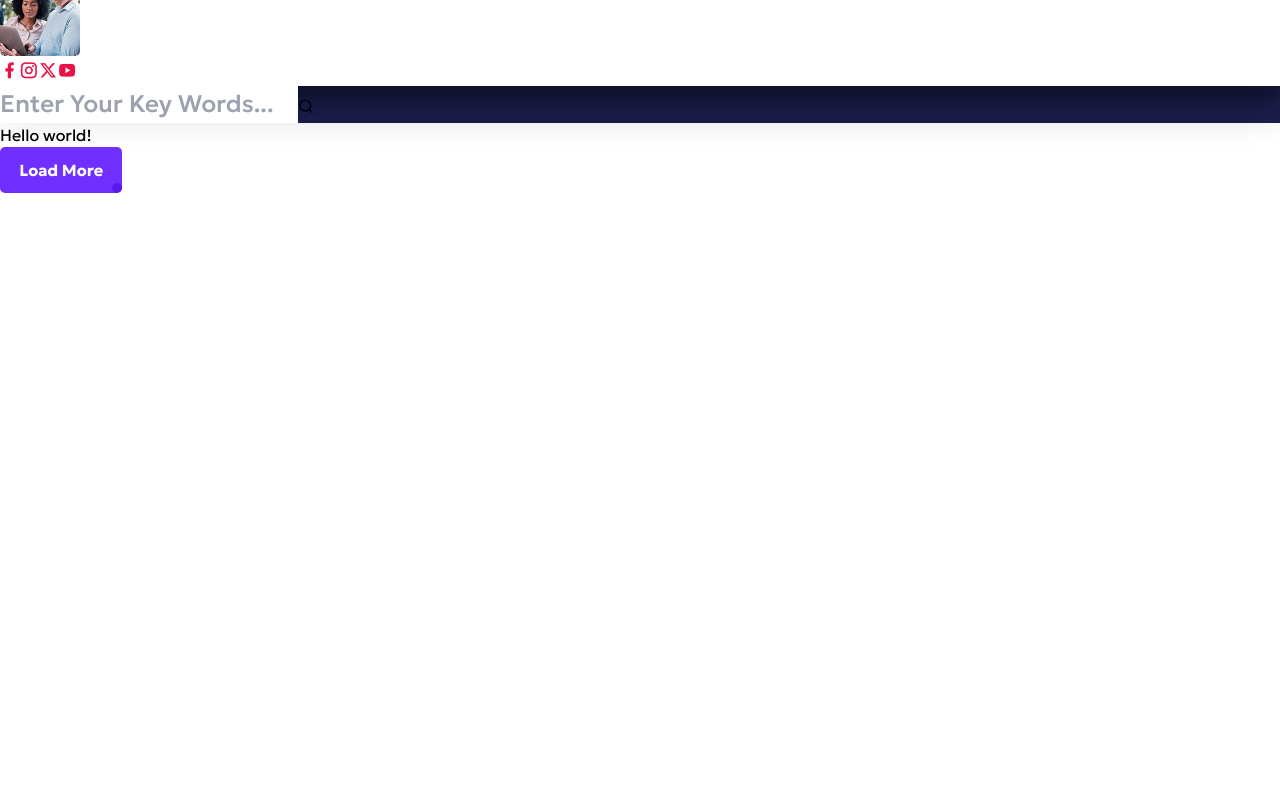
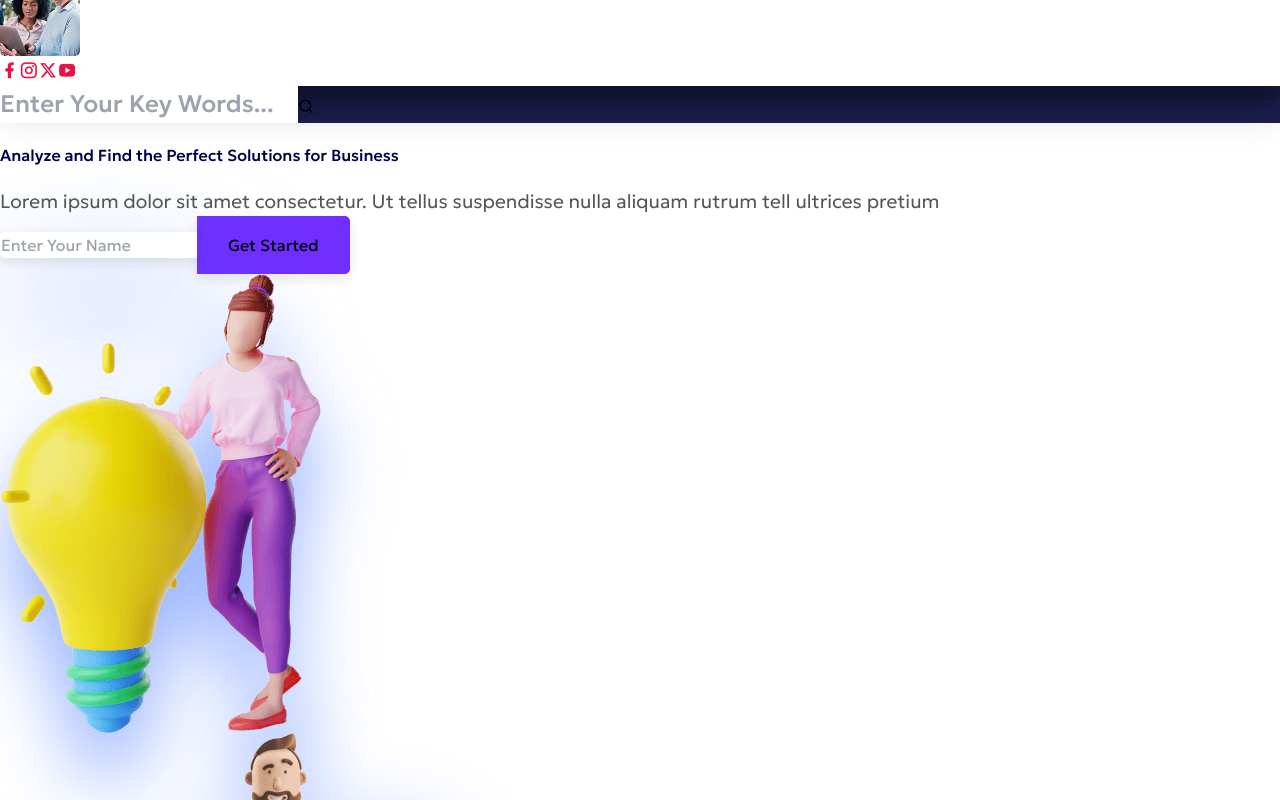
Before and after one commit to adhikariprayag/deaxautt, a React (Vite) app: page / in a window 1280 px wide. Shown: the part 880-1680 px from the top of the page. Before the commit the page ends 1073 px from the top, so only its background shows below. Built offline with nearby package versions, Linux system fonts and the light colour scheme.

Commit message:
Homepage Addition: Hero Section Complete

```diff
--- a/src/App.jsx
+++ b/src/App.jsx
@@ -1,17 +1,26 @@
 import React from 'react'
-import Button from './components/Button'
-import { BrowserRouter } from 'react-router-dom'
+import { BrowserRouter, Route, Routes } from 'react-router-dom'
+
+//IMPORTING COMPONENTS
 import Navbar from './components/Navbar'
+import Gtt from './components/Gtt'
+
+//IMPORTING PAGES
+import Home from './pages/Home'
+import Services from './pages/Services'
 
 function App() {
   return (
     <>
       <BrowserRouter>
-      <Navbar/>
-        <h1 className="text-3xl font-bold underline">
-          Hello world!
-        </h1>
-        <Button cta="Load More" style="sky" link='/' />
+        <Navbar />
+
+        <Routes>
+          <Route path='/' element={<Home/>}/>
+          <Route path='/services' element={<Services/>}/>
+        </Routes>
+
+        <Gtt />
       </BrowserRouter>
     </>
   )
--- a/src/components/Button.jsx
+++ b/src/components/Button.jsx
@@ -1,6 +1,7 @@
 import React from 'react'
+import { Link } from 'react-router-dom';
+
 import '../scss/main.scss'
-import { Link } from 'react-router-dom';
 
 
 function Button(props) {
@@ -15,3 +16,6 @@ function Button(props) {
 }
 
 export default Button
+
+//USAGE EXAMPLE
+{/* <Button cta="Load More" style="sky" link='/' /> */}
--- /dev/null
+++ b/src/components/Gtt.jsx
@@ -0,0 +1,38 @@
+import React, { useEffect, useState } from 'react'
+
+import '../scss/main.scss'
+
+function Gtt() {
+
+    //Handeling Go to top button
+    const [gttBtn, setgttbtn] = useState(false);
+
+    useEffect(() => {
+        window.addEventListener("scroll", () => {
+            if(window.scrollY > 100) {
+                setgttbtn(true)
+            } else {
+                setgttbtn(false)
+            }
+        })
+    }, [])
+
+    const scrollUp = () => {
+        window.scrollTo({
+            top: 0,
+            behavior: "smooth"
+        })
+    }
+
+    return (
+        <>
+        {gttBtn &&(
+            <div className='gtt-btn cursor-pointer animate__animated animate__jackInTheBox' onClick={scrollUp}>
+                <i className="ri-arrow-up-s-line text-2xl"></i>
+            </div>
+        )}
+        </>
+    )
+}
+
+export default Gtt
--- a/src/components/Navbar.jsx
+++ b/src/components/Navbar.jsx
@@ -72,9 +72,9 @@ function Navbar() {
             </nav>
 
             {/* SIDE MENU */}
-            <div className={`navbar-offcanvas h-[100dvh] sm:w-[50%] md:w-[30%] w-[90%] fixed top-0 right-0 bg-white z-[50001] animate__animated ${handlemenu} `}>
+            <div className={`navbar-offcanvas h-[100dvh] sm:w-[50%] md:w-[30%] w-[90%] fixed top-0 right-0 bg-white z-[50001] animate__animated animate__fast ${handlemenu} `}>
 
-                <div className='px-4 py-5'>
+                <div className='px-4 py-4'>
                     <div className='offcanvas-top flex justify-between flex-wrap py-8 '>
                         <img src={sideLogo} alt="Logo" />
                         <i className="ri-close-circle-line text-2xl text-gray-500 cursor-pointer" onClick={handle}></i>
@@ -142,7 +142,7 @@ function Navbar() {
             {/* SIDE MENU */}
 
             {/* SEARCH MENU */}
-            <div className={`search-menu-full absolute top-0 left-0 w-full h-full z-[9999] flex items-center justify-center animate__animated ${handlesearch}`}>
+            <div className={`search-menu-full fixed top-0 left-0 w-full h-full z-[9999] flex items-center justify-center animate__animated ${handlesearch}`}>
                 <form action="" className='w-[50%] mx-auto align-middle'>
                     <div className='input-box relative'>
                         <input type="text" name="search" id="search" placeholder='Enter Your Key Words...' className='py-5 w-full bg-transparent' />
--- /dev/null
+++ b/src/pages/Home.jsx
@@ -0,0 +1,32 @@
+import React from 'react'
+
+import '../scss/main.scss'
+
+//Importing Images
+import hero2 from '../assets/h2-right-image.png'
+import hero1 from '../assets/h2-left-image.png'
+
+function Home() {
+  return (
+    <>
+        <main className='home py-5'>
+            <div className="container home-container flex flex-col justify-center items-center gap-10 px-10 relative text-center">
+                <h2 className='sm:text-5xl text-2xl text-center sm:w-[65%] w-full'>Analyze and Find the Perfect Solutions for Business</h2>
+                <p className='sm:w-[40%] w-full text-center'>Lorem ipsum dolor sit amet consectetur. Ut tellus suspendisse nulla aliquam rutrum tell ultrices pretium</p>
+
+                <form action="" className='flex flex-wrap sm:flex-nowrap gap-3 sm:gap-0 justify-center'>
+                    <input type="text" name="name" id="name" placeholder='Enter Your Name' className='py-4 px-8 w-full'/>
+                    <button type="submit" className='home-sbtn font-bold text-white'>Get Started</button>
+                </form>
+
+                <div className="home-images">
+                    <img src={hero1} alt="3d illustration" className='img-1 absolute left-0 bottom-[-1px]'/>
+                    <img src={hero2} alt="3d illustration" className='img-2 absolute right-0 hidden lg:block bottom-[-1px]' />
+                </div>
+            </div>
+        </main>
+    </>
+  )
+}
+
+export default Home
--- /dev/null
+++ b/src/pages/Services.jsx
@@ -0,0 +1,9 @@
+import React from 'react'
+
+function Services() {
+  return (
+    <div>Services</div>
+  )
+}
+
+export default Services
--- /dev/null
+++ b/src/scss/_gttbtn.scss
@@ -0,0 +1,17 @@
+/*-----GO TO TOP BUTTON CLASSES-----*/
+
+.gtt-btn{
+    position: fixed;
+    right: 50px;
+    bottom: 15px;
+    padding: 10px;
+    color: #fff;
+    border-radius: 5px;
+    background-color: $dred;
+    box-shadow: rgba(17, 17, 26, 0.1) 0px 8px 24px, rgba(17, 17, 26, 0.1) 0px 16px 56px, rgba(17, 17, 26, 0.1) 0px 24px 80px;
+    @include transition;
+
+    &:hover{
+        filter: invert(20%);
+    }
+}
--- /dev/null
+++ b/src/scss/_home.scss
@@ -0,0 +1,86 @@
+/*-----HOME SCSS-----*/
+
+.home {
+
+    &-container {
+        min-height: 90dvh;
+        border-bottom: 4px solid rgba(189, 189, 189, 0.292);
+
+        h2 {
+            color: $main;
+            font-weight: $semi-bold;
+            line-height: 4rem;
+
+            @media (max-width: 640px) {
+                line-height: 2rem;
+            }
+        }
+
+        p {
+            color: rgb(85, 85, 85);
+            font-size: 1.2rem;
+            font-weight: 300;
+        }
+
+        input {
+            border-radius: 5px 0px 0px 5px;
+            border-bottom: 1px solid #fff ;
+            border-top: 1px solid #fff;
+            border-left: 1px solid #fff;
+            box-shadow: rgba(0, 0, 0, 0.1) 0px 4px 12px;
+            font-weight: $normal;
+            outline: none;
+            @include transition;
+            box-sizing: border-box;
+            filter: drop-shadow(10px 13mm 15mm rgba(66, 115, 252, 0.714));
+
+            @media (max-width:640px) {
+                border-radius: 5px;
+                filter: drop-shadow(10px 13mm 15mm rgba(66, 116, 252, 0.115));
+            }
+        }
+
+        input:focus {
+            border-bottom: 1px solid $sky ;
+            border-top: 1px solid $sky;
+            border-left: 1px solid $sky;
+        }
+
+        .home-sbtn {
+            background-color: $sky;
+            padding: 1rem 30px;
+            border-radius: 0px 5px 5px 0px;
+            box-shadow: rgba(0, 0, 0, 0.1) 0px 4px 12px;
+            border: 1px solid $sky;
+            @include transition;
+
+            @media (max-width:640px) {
+                border-radius: 5px;
+            }
+
+            &:hover{
+                background-color: $main;
+            }
+        }
+
+        .home-images{
+            .img-1{
+                filter: drop-shadow(0px 13mm 10mm rgba(110, 149, 255, 0.714));
+                z-index: -10;
+
+               @media (max-width: 1024px) {
+                opacity: 0.5;
+               }
+
+               @media (max-width: 640px) {
+                width: 80%;
+               }
+            }
+
+            .img-2{
+                filter: drop-shadow(0 -6mm 10mm rgba(43, 99, 255, 0.332));
+                z-index: -10;
+            }
+        }
+    }
+}
--- a/src/scss/_mixin.scss
+++ b/src/scss/_mixin.scss
@@ -1,5 +1,6 @@
-//MIXIN SCSS
+/*-----MIXIN SCSS-----*/
 
+//primary button mixin
 @mixin mainButton {
     display: inline-block;
     position: relative;
@@ -12,14 +13,17 @@
     z-index: 2;
 }
 
+//transition mixin
 @mixin transition {
     transition: all 0.4s;
 }
 
+//box shadow mixin
 @mixin shadow {
     box-shadow: rgba(60, 64, 67, 0.3) 0px 1px 2px 0px, rgba(60, 64, 67, 0.15) 0px 1px 3px 1px;
 }
 
+//media query mixin
 @mixin midScreen ($max: 990px, $dis: none) {
     @media (max-width:$max) {
         display: $dis;
--- a/src/scss/_navbar.scss
+++ b/src/scss/_navbar.scss
@@ -1,6 +1,7 @@
 /*-----TOP NAVBAR CLASSES-----*/
 @import 'mixin';
 
+//MAIN NAVBAR
 .navbar {
     width: 100%;
     height: 105px;
@@ -101,7 +102,7 @@
 .navbar-offcanvas {
     box-shadow: rgba(0, 0, 0, 0.3) 0px 19px 38px, rgba(0, 0, 0, 0.22) 0px 15px 12px;
     backdrop-filter: grayscale(0.5) opacity(0.8);
-    overflow-y: scroll;
+
 
     .offcanvas {
 
--- a/src/scss/_variables.scss
+++ b/src/scss/_variables.scss
@@ -12,7 +12,7 @@ $dark: #212822;
 $dsky: #5B19EC;
 $dred: #E81244;
 
-//Font Sizes
+//Font Font Weight
 $bold: 700;
 $semi-bold: 500;
 $normal: 400;
--- a/src/scss/main.scss
+++ b/src/scss/main.scss
@@ -1,9 +1,16 @@
 /*-----PRIMARY SCSS FILE-----*/
 
+//IMPORTING CUSTOM SCSS
 @import 'variables';
 @import 'mixin';
+
+//IMPORTING COMPONENTS SCSS
 @import 'button';
 @import 'navbar';
+@import 'gttbtn';
+
+//IMPORTING PAGES SCSS
+@import 'home';
 
 /*-----UNIVERSAL CLASSES-----*/
 *,
@@ -17,6 +24,7 @@
 html {
     color-scheme: light;
     font-size: 16px;
+    scroll-behavior: smooth;
 }
 
 body {
@@ -25,6 +33,11 @@ body {
 
 img {
     display: block;
+}
+
+.container{
+    max-width: 1400px !important;
+    margin: auto !important;
 }
 /*-----UNIVERSAL CLASSES-----*/
 
```
Also changed, not shown: src/assets/h2-left-image.png (added), src/assets/h2-right-image.png (added).
